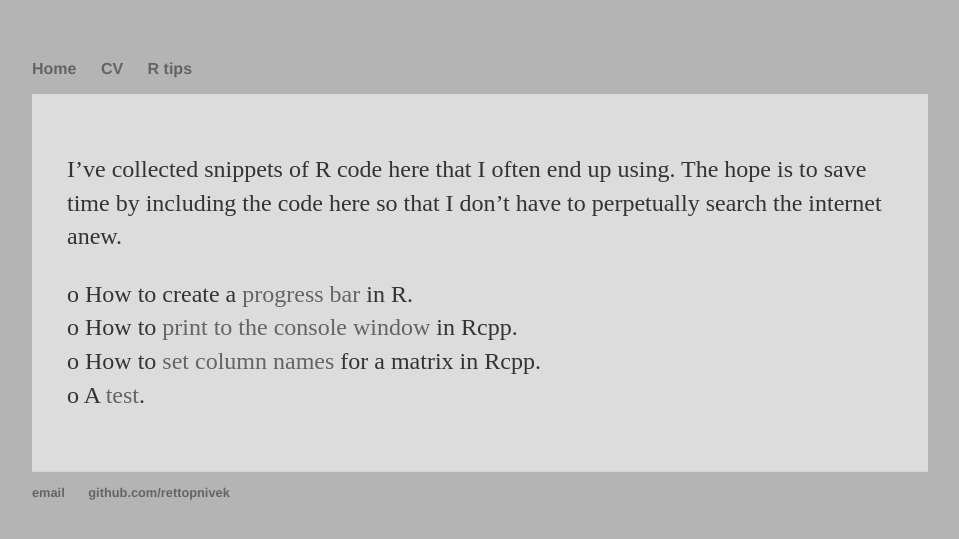
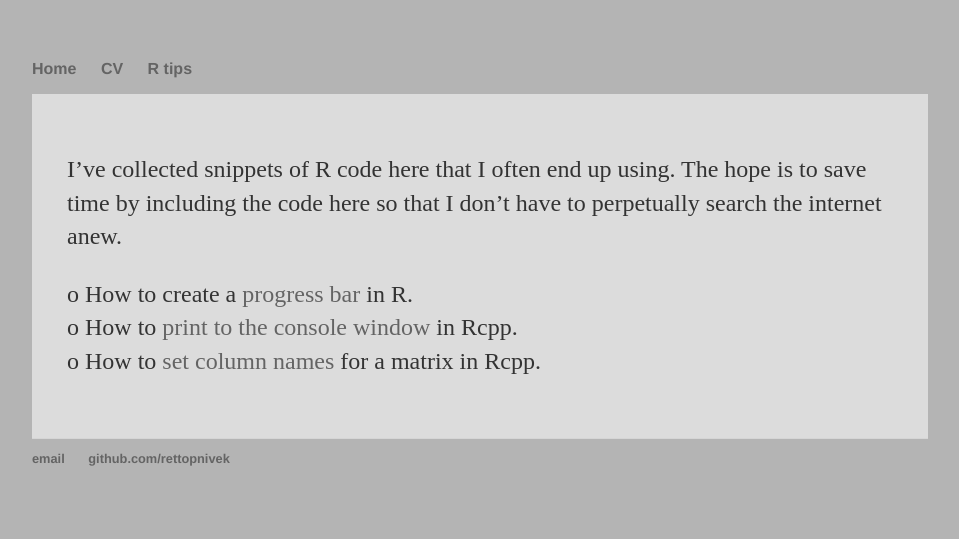
Before and after one commit to rettopnivek/rettopnivek.github.io, a Jekyll site: the page built from r_tips/index.md, in a window 1280 px wide. Shown: the top 539 px of the page, without its empty margins (160-1119 px from the left). Built offline with Jekyll 4.4.1, drawn with Linux system fonts in a browser that asks for light colours.

Commit message:
Update index.md

```diff
--- a/r_tips/index.md
+++ b/r_tips/index.md
@@ -8,4 +8,3 @@ I've collected snippets of R code here that I often end up using. The hope is to
 o How to create a [progress bar](http://rettopnivek.github.io/pages/Progress_bar.html) in R.
 o How to [print to the console window](http://rettopnivek.github.io/pages/Rcpp_console_print.html) in Rcpp.
 o How to [set column names](http://rettopnivek.github.io/pages/Rcpp_column_names.html) for a matrix in Rcpp.
-o A [test](http://rettopnivek.github.io/pages/Test.html).
```
